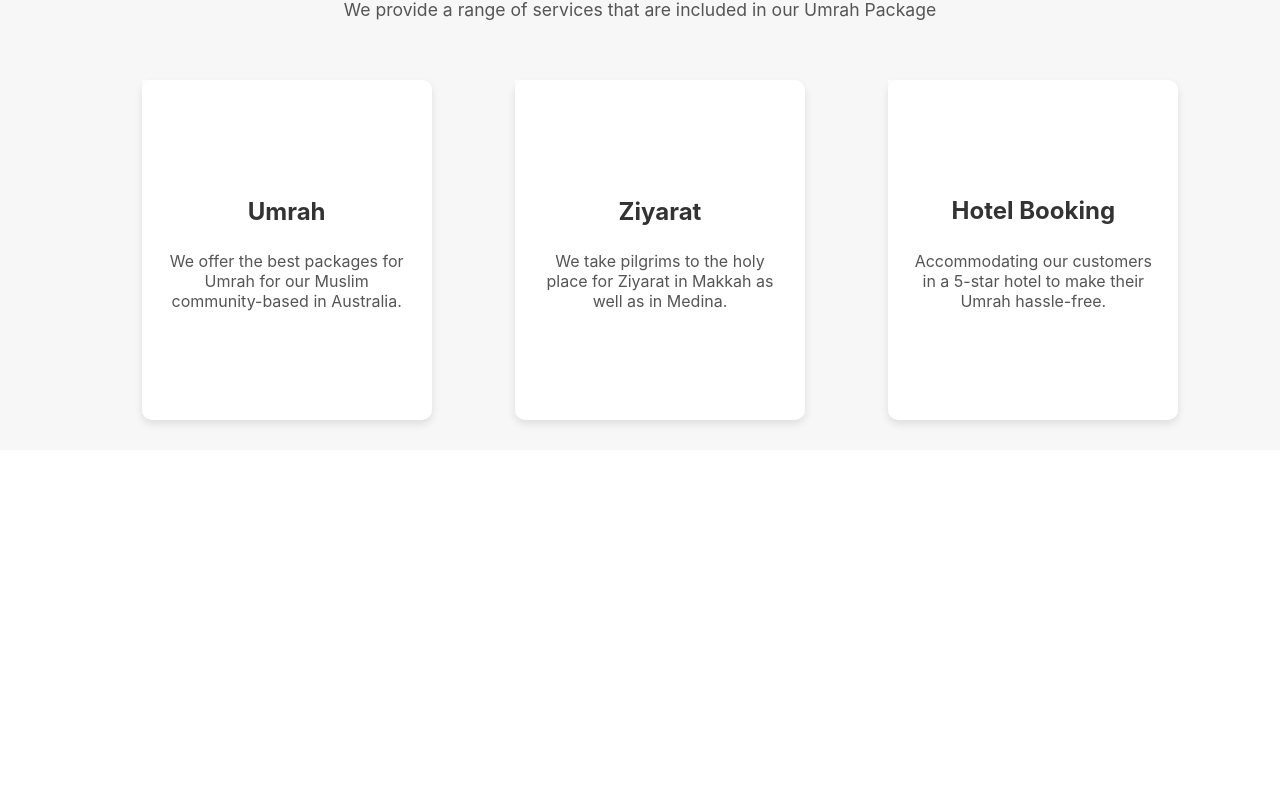
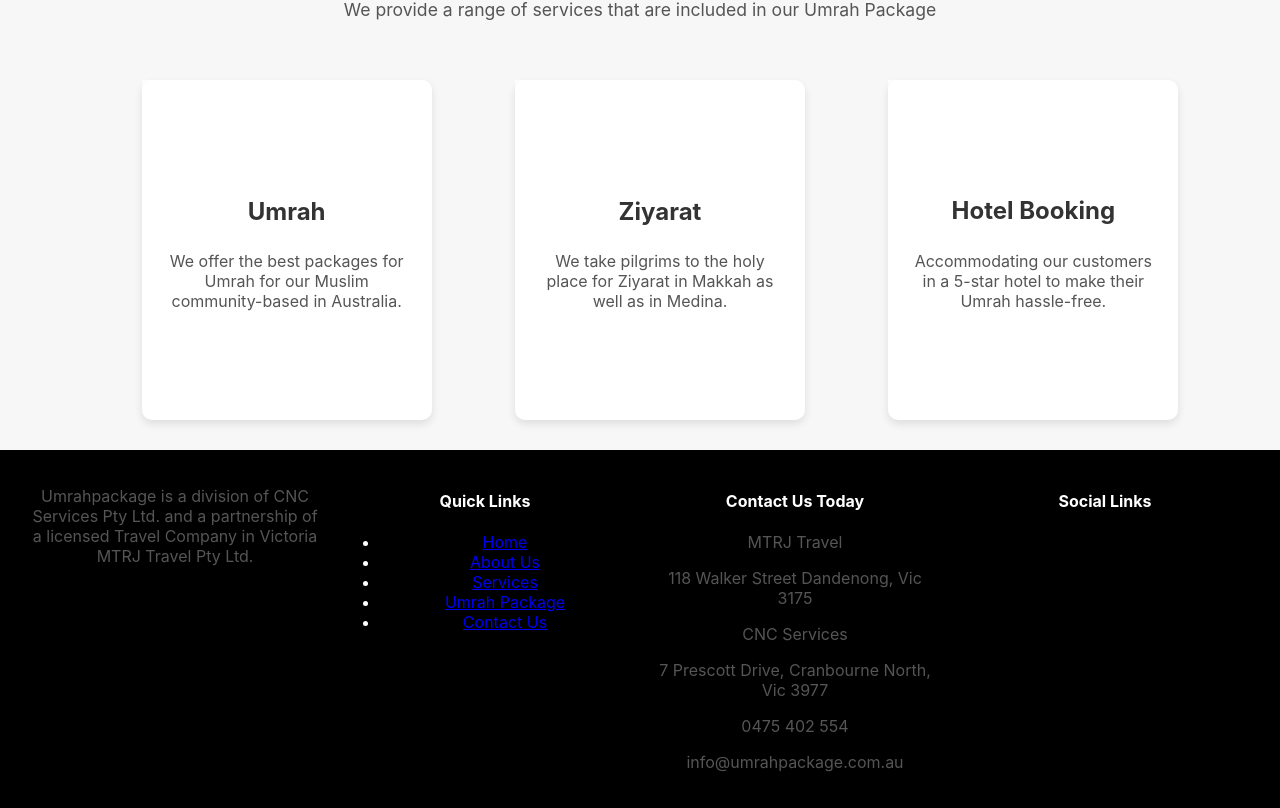
Before and after one commit to WasfaNasir04/Umrah-packages, a React (Create React App) app: page / in a window 1280 px wide. Shown: the part 2060-2868 px from the top of the page. Before the commit the page ends 2510 px from the top, so only its background shows below. Built offline with nearby package versions, Linux system fonts and the light colour scheme.

Commit message:
Update footer layout

```diff
--- a/src/App.js
+++ b/src/App.js
@@ -4,6 +4,7 @@ import Hero from './Components/Hero';
 import WelcomeSection from './Components/Welcome';
 import BannerSection from './Components/Banner';
 import ServicesSection from './Components/Services';
+import Footer from './Components/Footer';
 import './App.css'; // Global styles
 
 function App() {
@@ -14,6 +15,7 @@ function App() {
       <WelcomeSection />
       <BannerSection/>
       <ServicesSection/>
+      <Footer/>
       { }
     </div>
   );
--- /dev/null
+++ b/src/Components/Footer.css
@@ -0,0 +1,54 @@
+.footer {
+    background-color: black;
+    color: white;
+    padding: 20px;
+    display: flex;
+    justify-content: space-between;
+    flex-wrap: wrap;
+  }
+
+  .footer-section {
+    flex: 1;
+    min-width: 200px;
+    margin: 0 10px;
+  }
+
+  .footer-text {
+    margin-bottom: 20px;
+  }
+
+  .footer-links {
+    display: flex;
+    flex-direction: column;
+  }
+
+  .footer-links h4 {
+    margin-bottom: 10px;
+  }
+
+  .footer-links ul {
+    list-style: none;
+    padding: 0;
+    margin: 0;
+  }
+
+  .footer-links li {
+    margin: 5px 0;
+  }
+
+  .footer-links a {
+    color: white;
+    text-decoration: none;
+  }
+
+  .footer-links a:hover {
+    text-decoration: underline;
+  }
+
+  .footer-contact p {
+    margin: 5px 0;
+  }
+
+  .footer-social {
+
+  }
--- /dev/null
+++ b/src/Components/Footer.js
@@ -0,0 +1,39 @@
+import React from 'react';
+import './Footer.css';
+
+const Footer = () => {
+  return (
+    <footer className="footer">
+      <div className="footer-section">
+        <p className="footer-text">
+          Umrahpackage is a division of CNC Services Pty Ltd. and a partnership of a licensed Travel Company in Victoria MTRJ Travel Pty Ltd.
+        </p>
+      </div>
+      <div className="footer-section">
+        <h4>Quick Links</h4>
+        <ul>
+          <li><a href="#home">Home</a></li>
+          <li><a href="#about">About Us</a></li>
+          <li><a href="#services">Services</a></li>
+          <li><a href="#umrah-package">Umrah Package</a></li>
+          <li><a href="#contact">Contact Us</a></li>
+        </ul>
+      </div>
+      <div className="footer-section">
+        <h4>Contact Us Today</h4>
+        <p>MTRJ Travel</p>
+        <p>118 Walker Street Dandenong, Vic 3175</p>
+        <p>CNC Services</p>
+        <p>7 Prescott Drive, Cranbourne North, Vic 3977</p>
+        <p>0475 402 554</p>
+        <p>info@umrahpackage.com.au</p>
+      </div>
+      <div className="footer-section">
+        <h4>Social Links</h4>
+        {}
+      </div>
+    </footer>
+  );
+}
+
+export default Footer;
```
